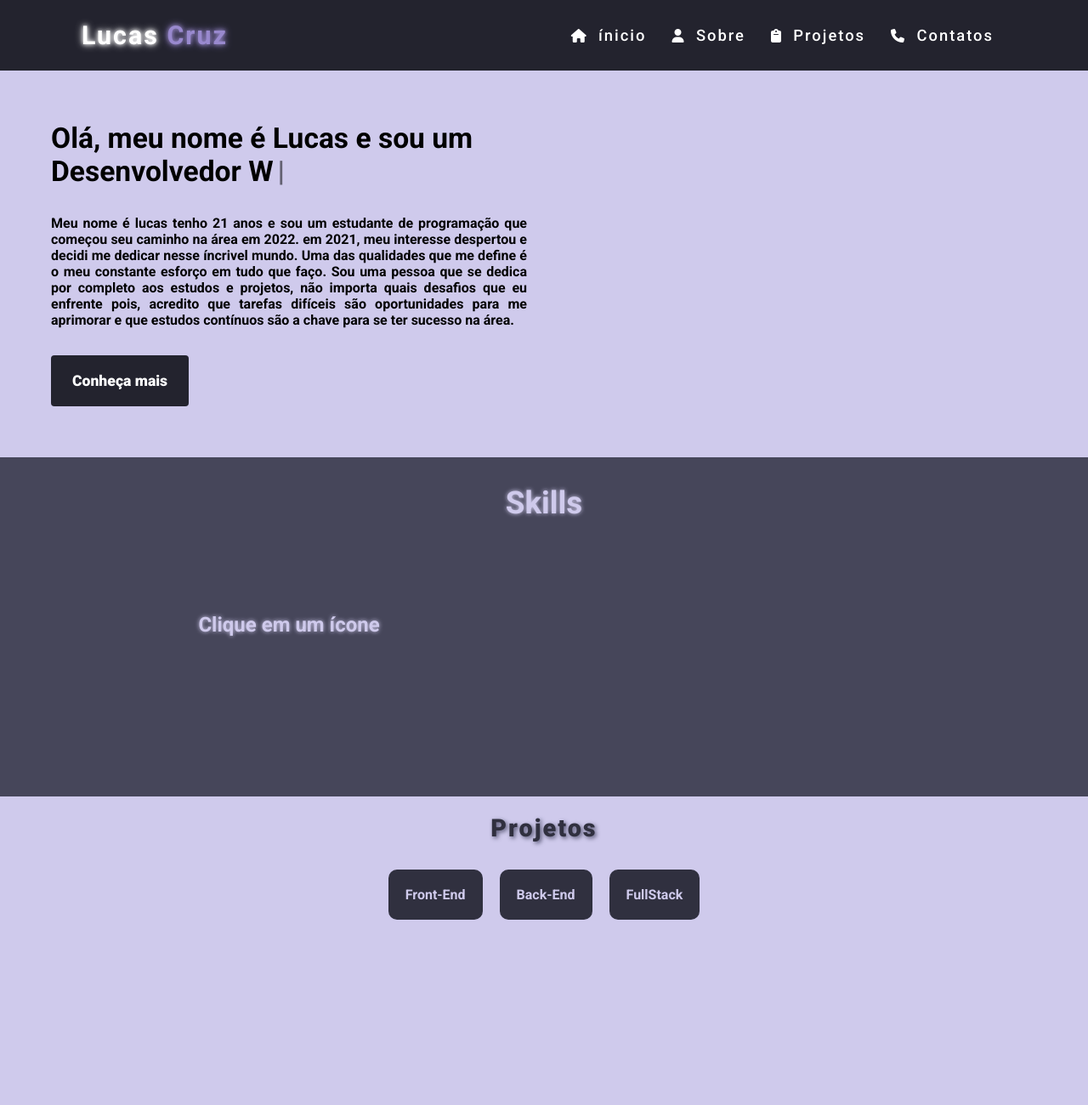
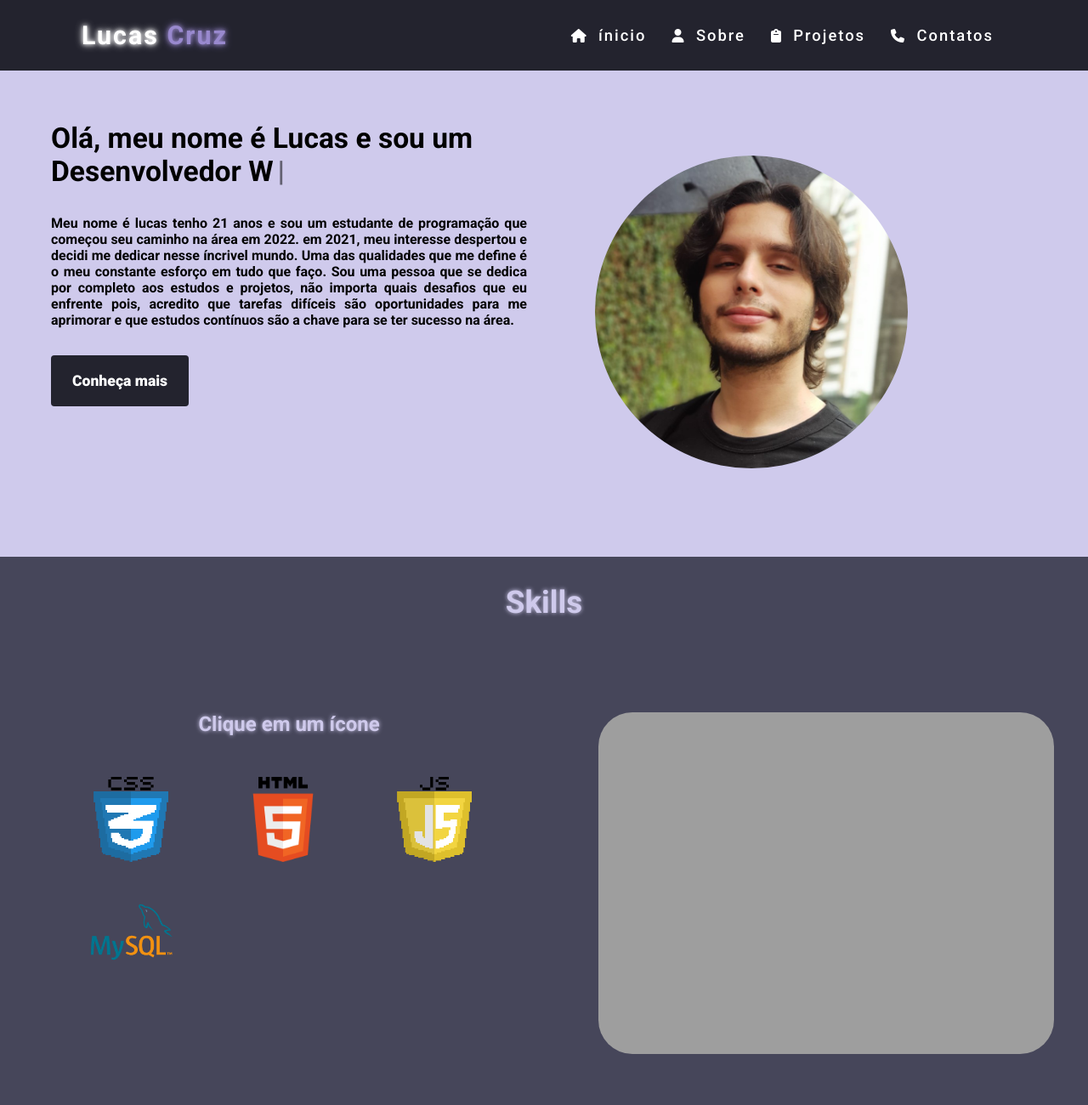
Before and after one commit to LucasGC1708/Portifolio, a plain HTML site: page index.html in a window 1280 px wide. Shown: the top 1300 px of the page at 85% size. Drawn offline with Linux system fonts and the light colour scheme; the site is published under a folder, as on GitHub Pages, so addresses that start at the root find nothing.

Commit message:
tentativa 3.5

```diff
--- a/index.html
+++ b/index.html
@@ -30,7 +30,7 @@
                 </ul>
             </div>
             <div class="mobile-menu-icon">
-                <button onclick="menuShow()"><img src="/assets/img/menu_white_36dp.svg" alt=""></button>
+                <button onclick="menuShow()"><img src="assets/img/menu_white_36dp.svg" alt=""></button>
             </div>
         </nav>
         <div class="mobile-menu">
@@ -49,7 +49,7 @@
             <button><a href="#skills"> Conheça mais</a></button>
         </div>
         <div class="right">
-            <img src="/assets/img/eu.jpeg" alt="">
+            <img src="assets/img/eu.jpeg" alt="">
         </div>
 
     </section>
@@ -60,17 +60,17 @@
             <div class="left">
                 <h2>Clique em um ícone</h2>
                 <div class="hard_skills">
-                    <img id="img1" src="/assets/img/css.png" alt="">
-                    <img id="img2" src="/assets/img/html.png" alt="">
-                    <img id="img3" src="/assets/img/js.png" alt="">
-                    <img id="img4" src="/assets/img/sql.png" alt="">
+                    <img id="img1" src="assets/img/css.png" alt="">
+                    <img id="img2" src="assets/img/html.png" alt="">
+                    <img id="img3" src="assets/img/js.png" alt="">
+                    <img id="img4" src="assets/img/sql.png" alt="">
                 </div>
             </div>
             <div class="right">
 
                 <div class="soft_skills">
                     <div id="pergunta" class="duvida">
-                        <img src="/assets/img/971.jpg" alt="">
+                        <img src="assets/img/971.jpg" alt="">
                     </div>
                     <div id="Css" class="info">
                         <h2>Progresso CSS</h2>
```
